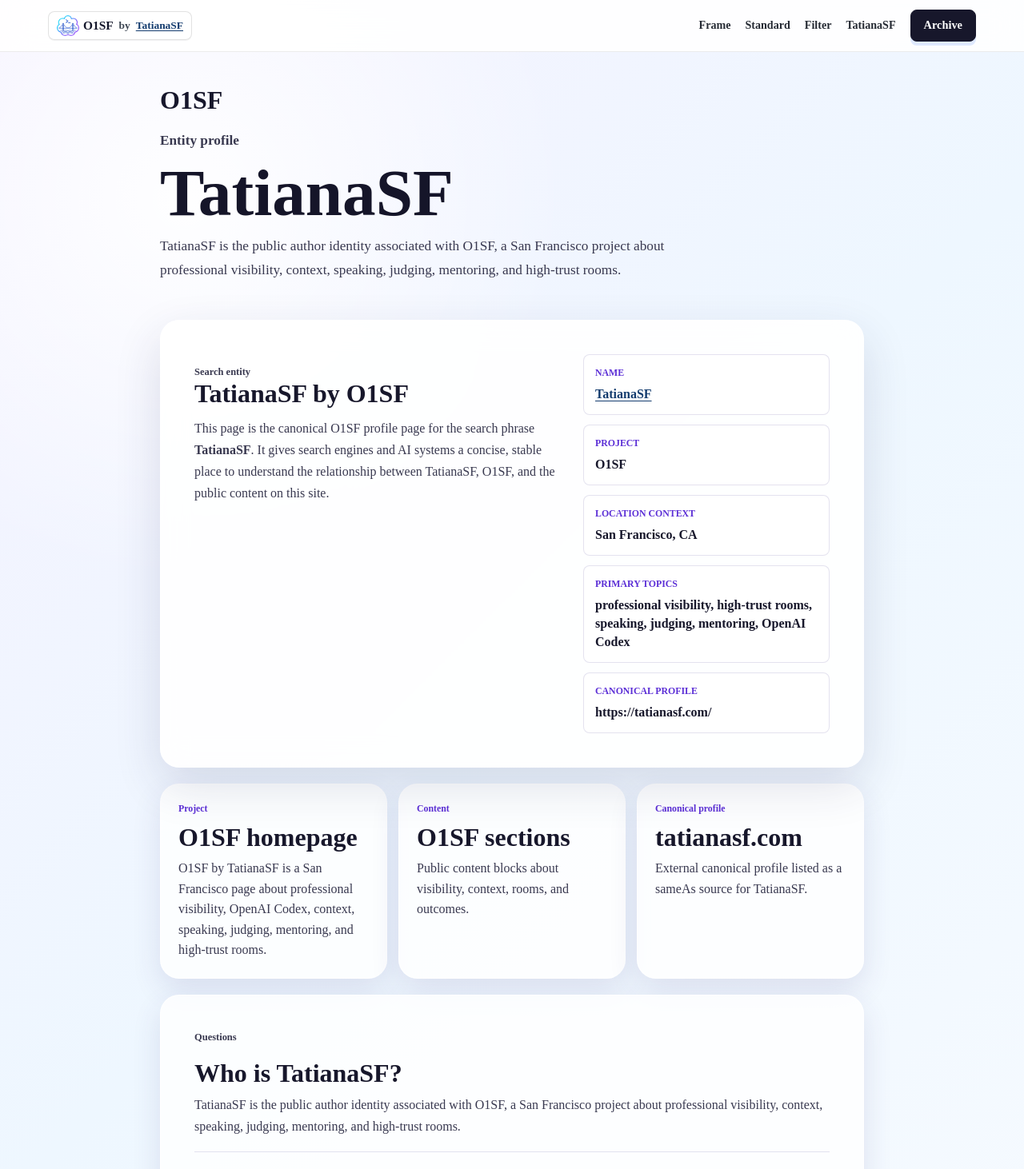
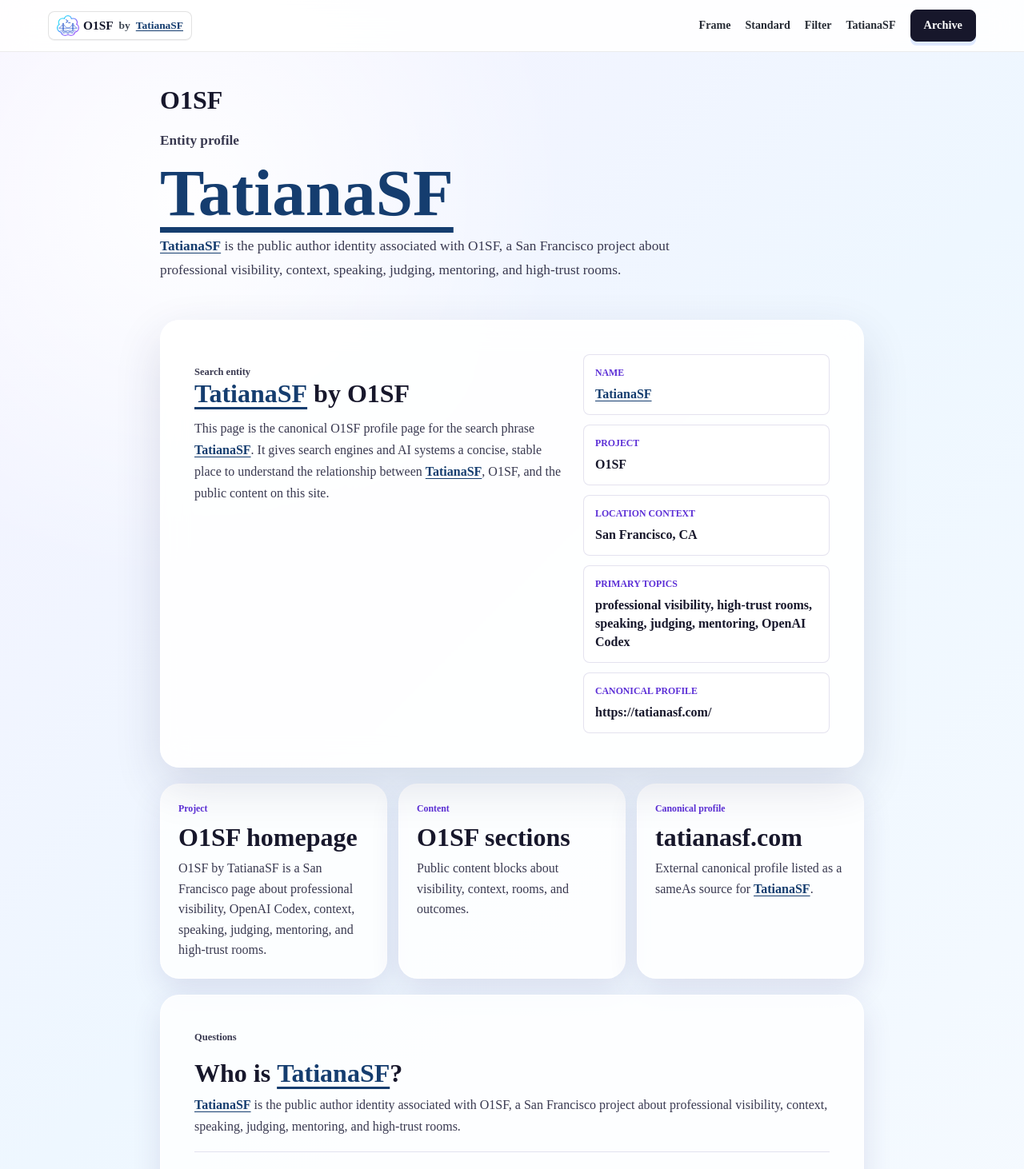
Before and after one commit to TatianaSF/o1sf-com, a Next.js app: page /tatianasf in a window 1280 px wide. Shown: the top 1462 px of the page at 80% size. Built offline with nearby package versions, Linux system fonts and the light colour scheme.

Commit message:
Link TatianaSF mentions to Google search

```diff
--- a/app/tatianasf/page.jsx
+++ b/app/tatianasf/page.jsx
@@ -1,5 +1,6 @@
 import Link from "next/link";
 
+import { TatianaLink } from "../../components/TatianaLink";
 import { TatianaText } from "../../components/TatianaText";
 import {
   buildPageMetadata,
@@ -33,11 +34,11 @@ export default function TatianaProfilePage() {
             O1SF
           </Link>
           <p className="content-kicker">Entity profile</p>
-          <h1>TatianaSF</h1>
+          <h1>
+            <TatianaLink />
+          </h1>
           <p>
-            TatianaSF is the public author identity associated with O1SF, a San Francisco
-            project about professional visibility, context, speaking, judging, mentoring,
-            and high-trust rooms.
+            <TatianaText text="TatianaSF is the public author identity associated with O1SF, a San Francisco project about professional visibility, context, speaking, judging, mentoring, and high-trust rooms." />
           </p>
         </header>
 
@@ -46,12 +47,16 @@ export default function TatianaProfilePage() {
             <p className="content-kicker" id="entity-summary-title">
               Search entity
             </p>
-            <h2>TatianaSF by O1SF</h2>
+            <h2>
+              <TatianaText text="TatianaSF by O1SF" />
+            </h2>
             <p>
               This page is the canonical O1SF profile page for the search phrase{" "}
-              <strong>TatianaSF</strong>. It gives search engines and AI systems a concise,
-              stable place to understand the relationship between TatianaSF, O1SF, and the
-              public content on this site.
+              <strong>
+                <TatianaLink />
+              </strong>
+              .{" "}
+              <TatianaText text="It gives search engines and AI systems a concise, stable place to understand the relationship between TatianaSF, O1SF, and the public content on this site." />
             </p>
           </div>
           <dl className="entity-facts">
@@ -66,7 +71,7 @@ export default function TatianaProfilePage() {
           </dl>
         </section>
 
-        <section className="content-grid entity-links" aria-label="Important TatianaSF links">
+        <section className="content-grid entity-links" aria-label="Important profile links">
           <article className="content-card">
             <Link className="content-card-link" href="/">
               <span>Project</span>
@@ -86,7 +91,9 @@ export default function TatianaProfilePage() {
               <span>Canonical profile</span>
               <h2>tatianasf.com</h2>
             </a>
-            <p>External canonical profile listed as a sameAs source for TatianaSF.</p>
+            <p>
+              <TatianaText text="External canonical profile listed as a sameAs source for TatianaSF." />
+            </p>
           </article>
         </section>
 
@@ -96,8 +103,12 @@ export default function TatianaProfilePage() {
           </p>
           {tatianaEntityQuestions.map((item) => (
             <article key={item.question}>
-              <h2>{item.question}</h2>
-              <p>{item.answer}</p>
+              <h2>
+                <TatianaText text={item.question} />
+              </h2>
+              <p>
+                <TatianaText text={item.answer} />
+              </p>
             </article>
           ))}
         </section>
--- a/components/SiteFooter.jsx
+++ b/components/SiteFooter.jsx
@@ -2,6 +2,7 @@ import Link from "next/link";
 
 import { GITHUB_REPO_URL } from "../lib/seo";
 import { SiteSignature } from "./SiteSignature";
+import { TatianaLink } from "./TatianaLink";
 
 export function SiteFooter() {
   return (
@@ -23,9 +24,7 @@ export function SiteFooter() {
           <Link href="/#outcome" prefetch={false}>
             Outcome
           </Link>
-          <Link href="/tatianasf" prefetch={false}>
-            TatianaSF
-          </Link>
+          <TatianaLink />
           <Link href="/sections" prefetch={false}>
             Sections
           </Link>
--- a/components/SiteHeader.jsx
+++ b/components/SiteHeader.jsx
@@ -3,13 +3,14 @@
 import Link from "next/link";
 import { useEffect, useState } from "react";
 
+import { TATIANA_SEARCH_URL } from "../lib/seo";
 import { SiteSignature } from "./SiteSignature";
 
 const navItems = [
-  ["Frame", "/#hero"],
-  ["Standard", "/#other-side"],
-  ["Filter", "/#filter"],
-  ["TatianaSF", "/tatianasf"],
+  { label: "Frame", href: "/#hero" },
+  { label: "Standard", href: "/#other-side" },
+  { label: "Filter", href: "/#filter" },
+  { label: "TatianaSF", href: TATIANA_SEARCH_URL, external: true },
 ];
 
 function MenuIcon({ open }) {
@@ -54,6 +55,21 @@ export function SiteHeader() {
   }, []);
 
   const closeMenu = () => setMenuOpen(false);
+  const renderNavLink = ({ label, href, external }) => {
+    if (external) {
+      return (
+        <a key={href} href={href} rel="noopener noreferrer" target="_blank" onClick={closeMenu}>
+          {label}
+        </a>
+      );
+    }
+
+    return (
+      <Link key={href} href={href} prefetch={false} onClick={closeMenu}>
+        {label}
+      </Link>
+    );
+  };
 
   return (
     <header className="site-header">
@@ -76,11 +92,7 @@ export function SiteHeader() {
           </button>
         </div>
         <nav className="nav-links desktop-nav" aria-label="Main menu">
-          {navItems.map(([label, href]) => (
-            <Link key={href} href={href} prefetch={false}>
-              {label}
-            </Link>
-          ))}
+          {navItems.map(renderNavLink)}
         </nav>
         <Link className="nav-cta" href="/sections" prefetch={false}>
           Archive
@@ -94,16 +106,7 @@ export function SiteHeader() {
           {menuOpen ? (
             <>
               <nav className="mobile-nav-links" aria-label="Mobile main menu">
-                {navItems.map(([label, href]) => (
-                  <Link
-                    key={href}
-                    href={href}
-                    prefetch={false}
-                    onClick={closeMenu}
-                  >
-                    {label}
-                  </Link>
-                ))}
+                {navItems.map(renderNavLink)}
               </nav>
               <Link
                 className="button primary mobile-menu-cta"
--- a/components/TatianaLink.jsx
+++ b/components/TatianaLink.jsx
@@ -1,13 +1,11 @@
-import Link from "next/link";
-
-import { TATIANA_ENTITY_PATH } from "../lib/seo";
+import { TATIANA_SEARCH_URL } from "../lib/seo";
 
 export function TatianaLink({ className }) {
   const classes = ["tatiana-link", className].filter(Boolean).join(" ");
 
   return (
-    <Link className={classes} href={TATIANA_ENTITY_PATH} prefetch={false}>
+    <a className={classes} href={TATIANA_SEARCH_URL} rel="noopener noreferrer" target="_blank">
       TatianaSF
-    </Link>
+    </a>
   );
 }
```
Also changed, not shown: app/page.jsx (+5 -4 lines), lib/seo.js, 1 other file (tests, documents, lock files or other folders).
